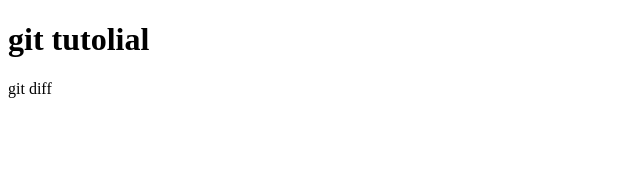
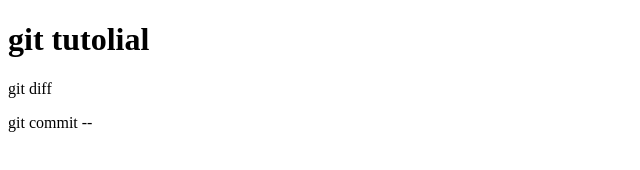
Before and after one commit to KinoshitaHaruto/git_tutorial, a plain HTML site: page index.html in a window 1280 px wide. Shown: the full height of the page, 0-640 px from the left. Drawn offline with Linux system fonts and the light colour scheme.

Commit message:
git commit --amendを追記

```diff
--- a/index.html
+++ b/index.html
@@ -8,5 +8,6 @@
 <body>
     <h1>git tutolial</h1>
     <p>git diff</p>
+    <p>git commit --</p>
 </body>
 </html>
```
